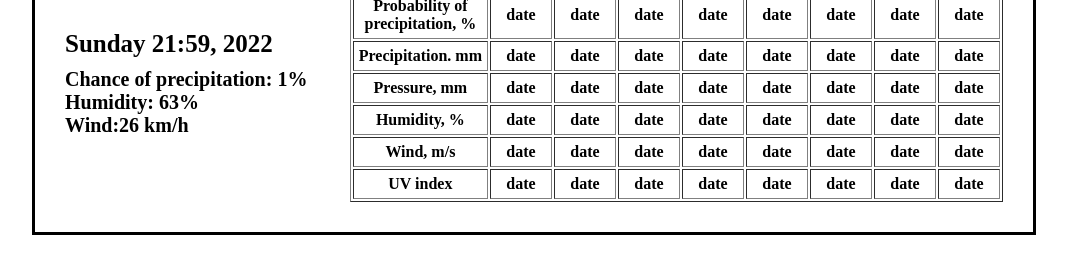
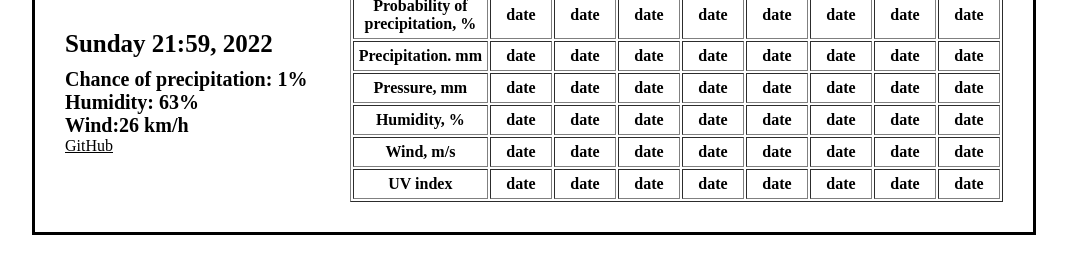
Before and after one commit to savimasima/SheCodes, a plain HTML site: page index.html in a window 1280 px wide. Shown: the part 463-736 px from the top of the page, without its empty margins (106-1173 px from the left). Drawn offline with nearby package versions, Linux system fonts and the light colour scheme.

Commit message:
Added link GitHub

```diff
--- a/index.css
+++ b/index.css
@@ -58,6 +58,9 @@ form {
   margin-left: 20px;
   padding: 0 15px;
 }
+.github {
+    color: #000000;
+}
 .weather-day {
   display: flex;
   flex-direction: row;
--- a/index.html
+++ b/index.html
@@ -121,6 +121,7 @@
 					<h1 class="weatherToday">+19</h1>
 					<h3 id="time-now">Monday 15:00</h3>
 					<h4>Chance of precipitation: 1% <br>Humidity: 63%<br>Wind:26 km/h</h4>
+                    <a href="https://github.com/savimasima/SheCodes" class="github">GitHub</a>
 				</div>
 				<div class="table">
 					<table border="1">
```
